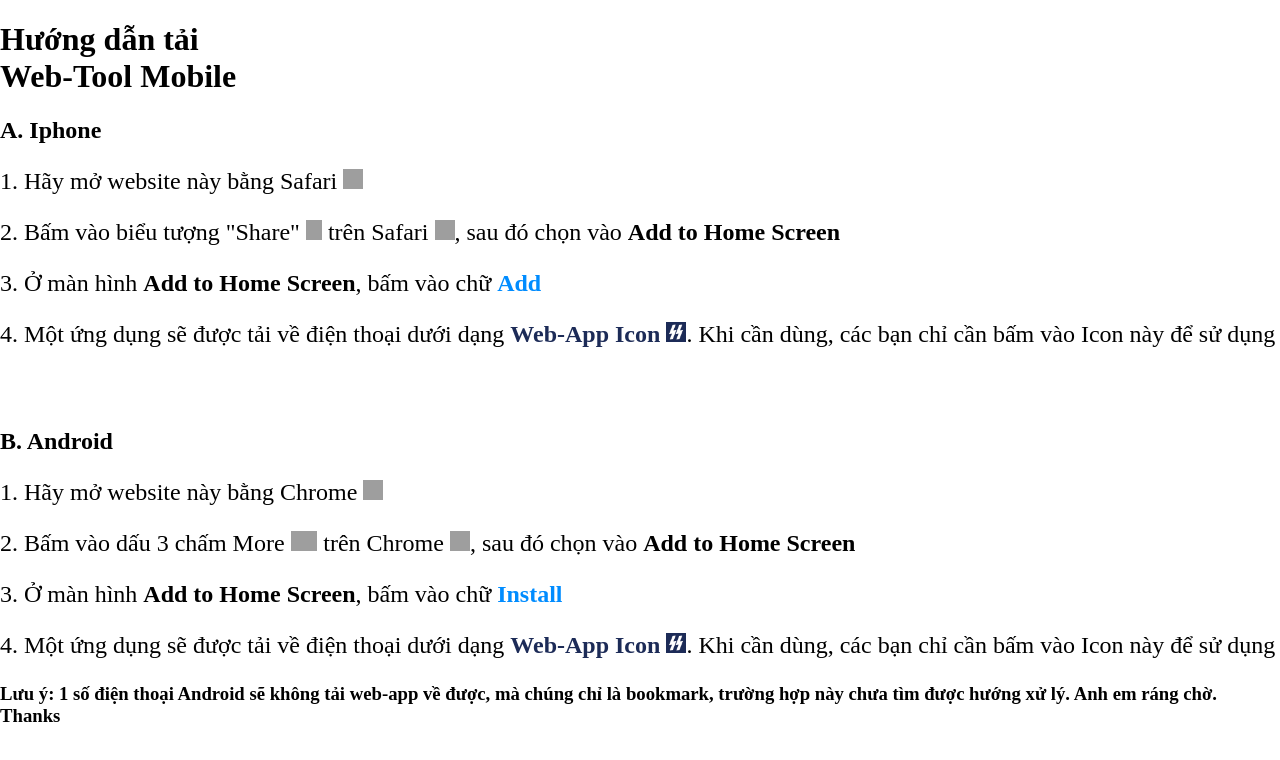
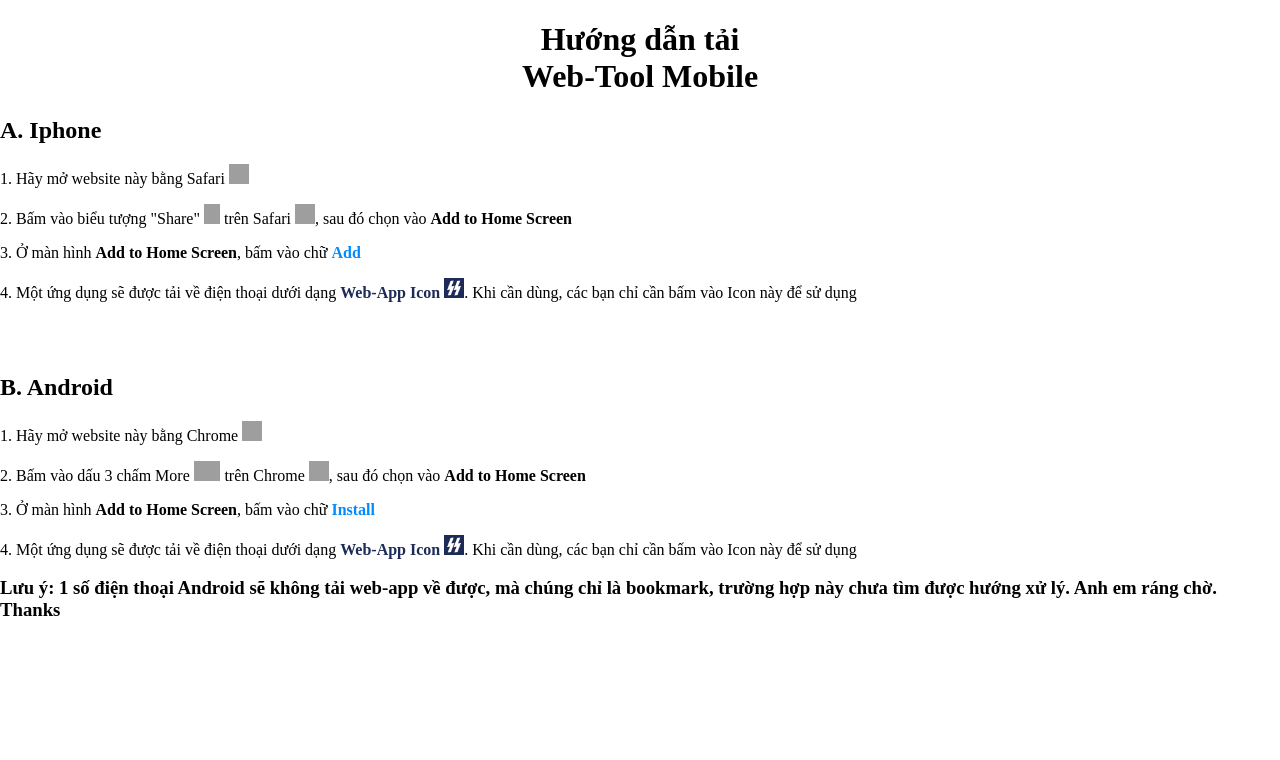
Before and after one commit to SoftwareSupport-Fastboy/Mobile, a plain HTML site: page index.html in a window 1280 px wide. Drawn offline with Linux system fonts and the light colour scheme; grey boxes are pictures that could not be loaded.

Commit message:
styles.css

```diff
--- a/styles.css
+++ b/styles.css
@@ -4,8 +4,9 @@ html, body {
     border: none;
     margin: 0;
     padding: 0;
-    overflow: auto;
+    overflow: hidden;
+    overflow-y: auto;
     font-size: 16px;
 }
 
-p {font-size: 1.5rem;}
+h1 {text-align: center;}
```
